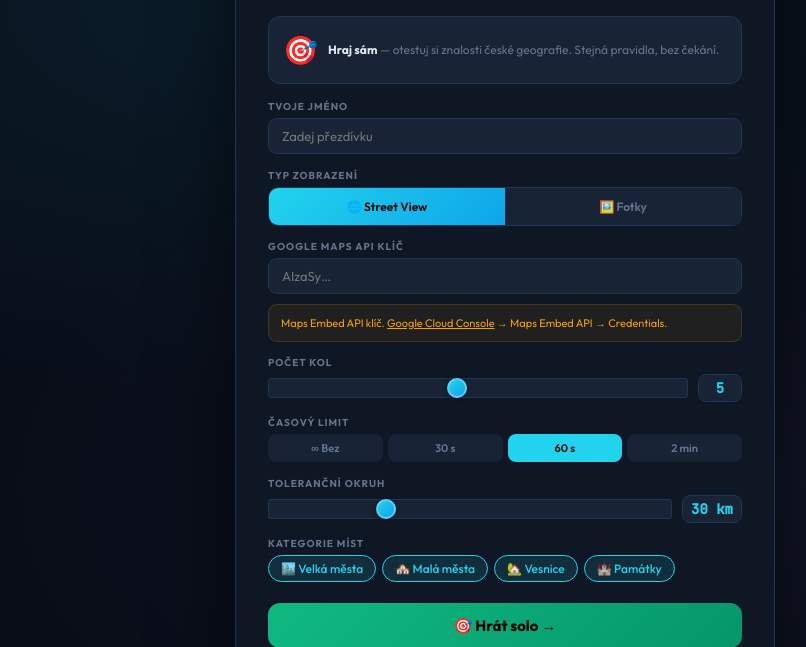
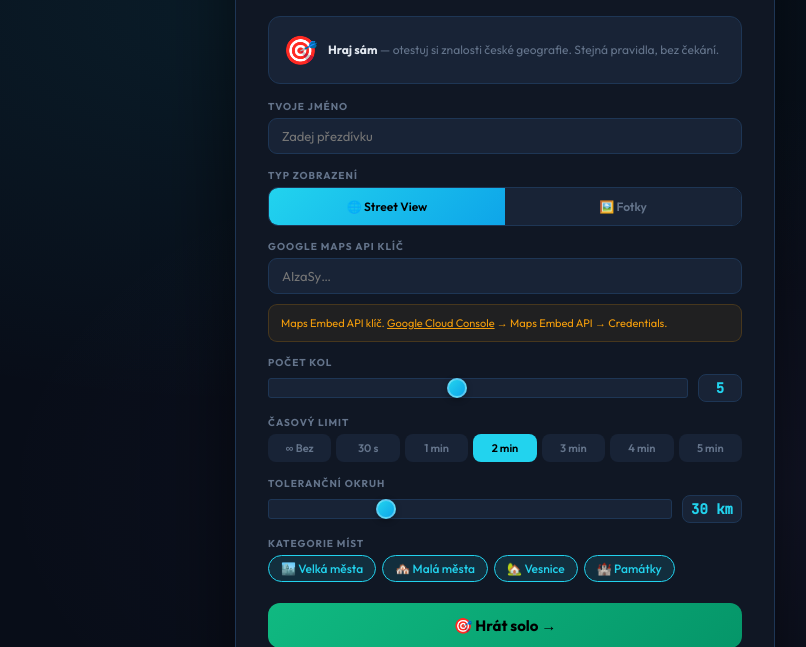
Before and after one commit to JVojtasek/ceskygeo-multiplayer, a website: page public/index.html in a window 1280 px wide. Shown: the part 153-800 px from the top of the page, without its empty margins (135-941 px from the left). Drawn offline with nearby package versions, Linux system fonts and the light colour scheme.

Commit message:
Add 3/4/5 min timer options, default to 2 min
Co-Authored-By: Claude Opus 4.6 (1M context) <noreply@anthropic.com>

```diff
--- a/public/index.html
+++ b/public/index.html
@@ -260,8 +260,11 @@ button,input{font-family:'Outfit',sans-serif}
       <div class="seg-row" id="s-timer-seg">
         <button class="seg" data-v="0">∞ Bez</button>
         <button class="seg" data-v="30">30 s</button>
-        <button class="seg on" data-v="60">60 s</button>
-        <button class="seg" data-v="120">2 min</button>
+        <button class="seg" data-v="60">1 min</button>
+        <button class="seg on" data-v="120">2 min</button>
+        <button class="seg" data-v="180">3 min</button>
+        <button class="seg" data-v="240">4 min</button>
+        <button class="seg" data-v="300">5 min</button>
       </div>
     </div>
     <div class="fld">
@@ -316,8 +319,11 @@ button,input{font-family:'Outfit',sans-serif}
       <div class="seg-row" id="c-timer-seg">
         <button class="seg" data-v="0">∞ Bez</button>
         <button class="seg" data-v="30">30 s</button>
-        <button class="seg on" data-v="60">60 s</button>
-        <button class="seg" data-v="120">2 min</button>
+        <button class="seg" data-v="60">1 min</button>
+        <button class="seg on" data-v="120">2 min</button>
+        <button class="seg" data-v="180">3 min</button>
+        <button class="seg" data-v="240">4 min</button>
+        <button class="seg" data-v="300">5 min</button>
       </div>
     </div>
     <div class="fld">
```
